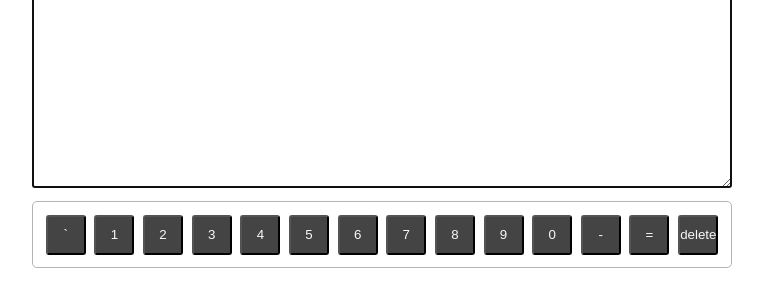
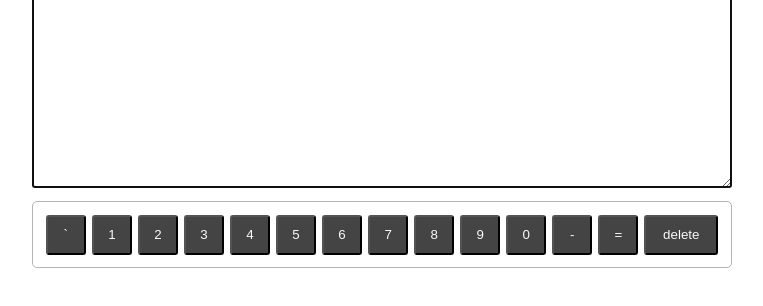
Before and after one commit to AlxndrSmk/virtual-keyboard, a website with bundled scripts: page index.html in a window 1280 px wide. Shown: the part 68-374 px from the top of the page, without its empty margins (258-1021 px from the left). Built offline with nearby package versions, Linux system fonts and the light colour scheme.

Commit message:
feat: add buttons sizes

```diff
--- a/src/css/style.css
+++ b/src/css/style.css
@@ -61,3 +61,7 @@ body {
 .btn:active {
     background: #619370;
 }
+
+.btn_size-l {
+    flex-grow: .3;
+}
--- a/src/js/components/data.js
+++ b/src/js/components/data.js
@@ -3,71 +3,85 @@ const keyboardButtons = [
     name: 'Backquote',
     lang: { en: '`', ru: 'ё' },
     isFunctional: false,
+    size: 'm',
   },
   {
     name: 'Digit1',
     lang: { en: '1', ru: '1' },
     isFunctional: false,
+    size: 'm',
   },
   {
     name: 'Digit2',
     lang: { en: '2', ru: '2' },
     isFunctional: false,
+    size: 'm',
   },
   {
     name: 'Digit3',
     lang: { en: '3', ru: '3' },
     isFunctional: false,
+    size: 'm',
   },
   {
     name: 'Digit4',
     lang: { en: '4', ru: '4' },
     isFunctional: false,
+    size: 'm',
   },
   {
     name: 'Digit5',
     lang: { en: '5', ru: '5' },
     isFunctional: false,
+    size: 'm',
   },
   {
     name: 'Digit6',
     lang: { en: '6', ru: '6' },
     isFunctional: false,
+    size: 'm',
   },
   {
     name: 'Digit7',
     lang: { en: '7', ru: '7' },
     isFunctional: false,
+    size: 'm',
   },
   {
     name: 'Digit8',
     lang: { en: '8', ru: '8' },
     isFunctional: false,
+    size: 'm',
   },
   {
     name: 'Digit9',
     lang: { en: '9', ru: '9' },
     isFunctional: false,
+    size: 'm',
   },
   {
     name: 'Digit0',
     lang: { en: '0', ru: '0' },
     isFunctional: false,
+    size: 'm',
   },
   {
     name: 'Minus',
     lang: { en: '-', ru: '-' },
     isFunctional: false,
+    size: 'm',
   },
   {
     name: 'Equal',
     lang: { en: '=', ru: '=' },
     isFunctional: false,
+    size: 'm',
   },
   {
     name: 'Backspace',
     lang: { en: 'delete', ru: 'delete' },
     isFunctional: true,
+    size: 'l',
   },
 ];
 
--- a/src/js/components/keyboardRows.js
+++ b/src/js/components/keyboardRows.js
@@ -9,6 +9,7 @@ const fragment = document.createDocumentFragment();
 keyboardButtons.forEach((btn) => {
   const keyboardButton = document.createElement('button');
   keyboardButton.classList.add('btn');
+  keyboardButton.classList.add(`btn_size-${btn.size}`);
   keyboardButton.textContent = btn.lang.en;
 
   fragment.appendChild(keyboardButton);
```
